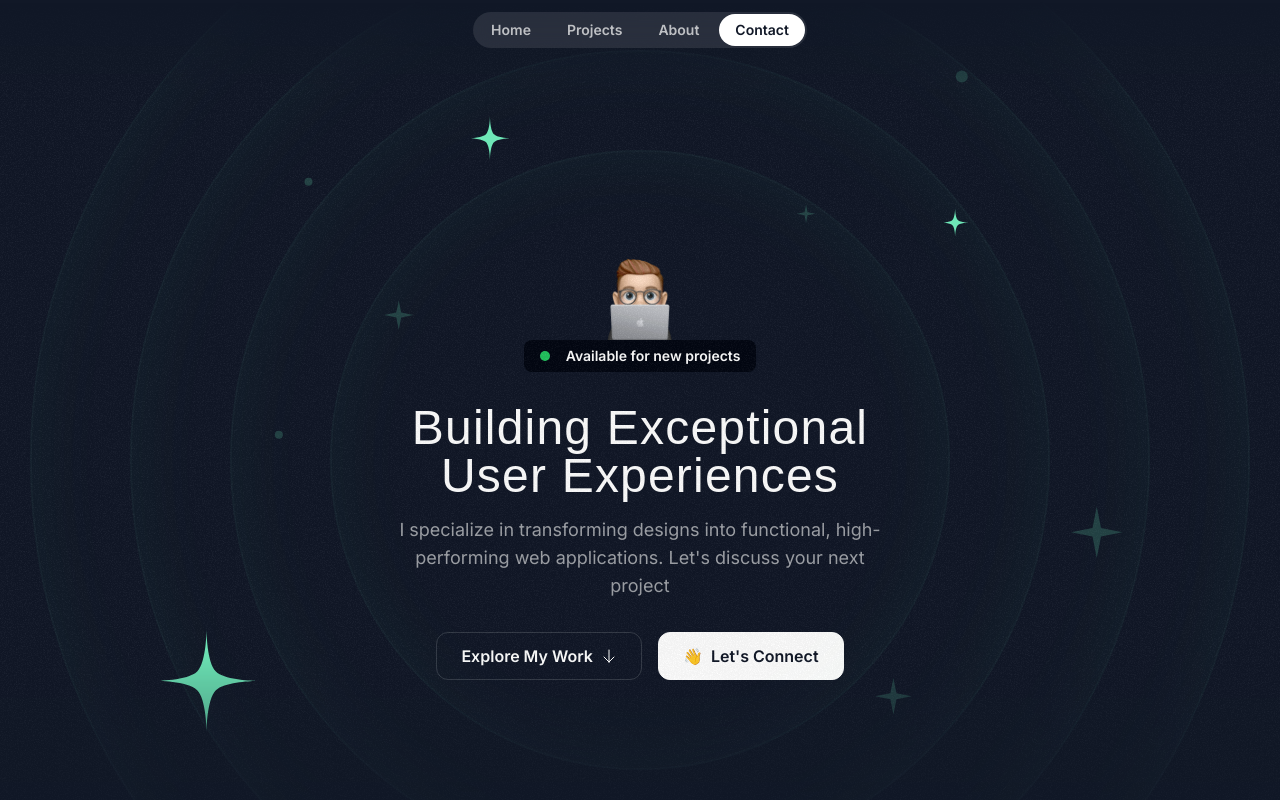
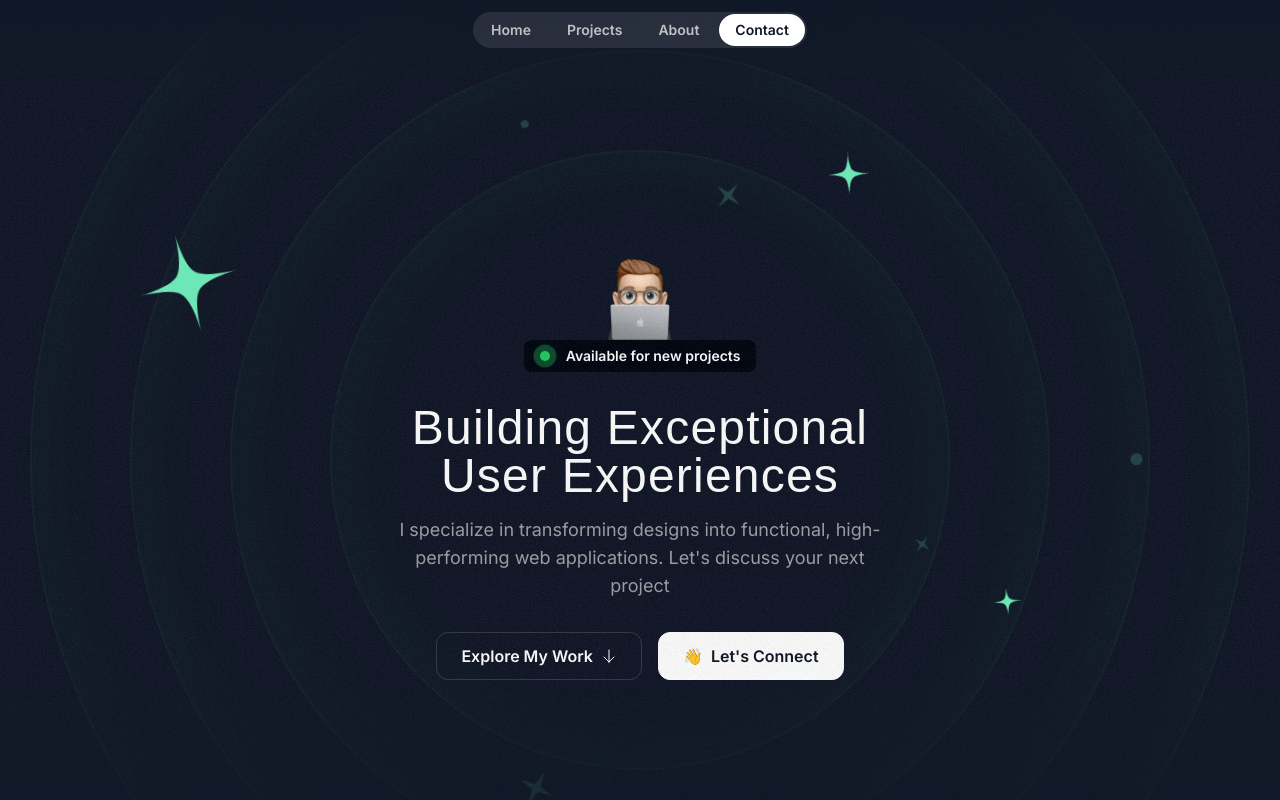
Before and after one commit to Dhananjoy333/Personal-Portfolio, a Next.js app: page / in a window 1280 px wide. Shown: the top 800 px of the page. Built offline with nearby package versions, Linux system fonts and the light colour scheme; a web font is replaced by a local one.

Commit message:
hero section animation done

```diff
--- a/src/components/HeroOrbit.tsx
+++ b/src/components/HeroOrbit.tsx
@@ -1,19 +1,43 @@
 import { PropsWithChildren } from "react"
+import { twMerge } from "tailwind-merge";
 
-export const HeroOrbit = ({children, size, rotation}: PropsWithChildren<{size: number; rotation: number}>) => {
+export const HeroOrbit = ({
+  children,
+  size,
+  rotation,
+  shouldOrbit = false,
+  orbitDuration,
+  shouldSpin = false,
+  spinDuration
+}: PropsWithChildren<{
+  size: number;
+  rotation: number;
+  shouldOrbit?: boolean;
+  orbitDuration?: string;
+  shouldSpin?: boolean;
+  spinDuration?:string;
+}>) => {
   return (
     <div className='absolute left-1/2 top-1/2 -translate-x-1/2 -translate-y-1/2'>
+      <div className={twMerge(shouldOrbit === true &&"animate-spin")} style={{
+        animationDuration: orbitDuration,
+      }}>
         <div className='flex items-start justify-start' style={{
             transform: `rotate(${rotation}deg)`,
             height: `${size}px`,
             width: `${size}px`,
         }}>
-          <div className='inline-flex ' style={{
-            transform: `rotate(${rotation * -1}deg)`,
+          <div className= {twMerge(shouldSpin === true &&"animate-spin")} style={{
+            animationDuration: spinDuration
           }}>
-            {children}
+            <div className='inline-flex ' style={{
+              transform: `rotate(${rotation * -1}deg)`,
+            }}>
+              {children}
+            </div>
           </div>
         </div>
       </div>
+    </div>
   )
 }
--- a/src/sections/Hero.tsx
+++ b/src/sections/Hero.tsx
@@ -17,42 +17,44 @@
         <div className='size-[820px] hero-ring'></div>
         <div className='size-[1020px] hero-ring'></div>
         <div className='size-[1220px] hero-ring'></div>
-        <HeroOrbit size={800} rotation={-72}>
-              <StarIcon className='size-28 text-emerald-300'/>
+        <HeroOrbit size={430} rotation={-14} shouldOrbit orbitDuration='30s' shouldSpin spinDuration='3s'>
+              <SparkleIcon className='size-8 text-emerald-300/20'/>
         </HeroOrbit>
-        <HeroOrbit size={550} rotation={20}>
+        <HeroOrbit size={440} rotation={79} shouldOrbit orbitDuration='32s' shouldSpin spinDuration='3s'>
+              <SparkleIcon className='size-5 text-emerald-300/20'/>
+        </HeroOrbit>
+        <HeroOrbit size={520} rotation={-41} shouldOrbit orbitDuration='34s'>
+              <div className='size-2 rounded-full bg-emerald-300/20'/>
+        </HeroOrbit>
+        <HeroOrbit size={530} rotation={178} shouldOrbit orbitDuration='36s' shouldSpin spinDuration='3s'>
+              <SparkleIcon className='size-10 text-emerald-300/20'/>
+        </HeroOrbit>
+        <HeroOrbit size={550} rotation={20} shouldOrbit orbitDuration='38s' shouldSpin spinDuration='6s'>
               <StarIcon className='size-12 text-emerald-300'/>
         </HeroOrbit>
-        <HeroOrbit size={590} rotation={98}>
+        <HeroOrbit size={590} rotation={98} shouldOrbit orbitDuration='40s' shouldSpin spinDuration='6s'>
               <StarIcon className='size-8 text-emerald-300'/>
         </HeroOrbit>
-        <HeroOrbit size={430} rotation={-14}>
-              <SparkleIcon className='size-8 text-emerald-300/20'/>
+        <HeroOrbit size={620} rotation={-5} shouldOrbit orbitDuration='42s'>
+              <div className='size-2 rounded-full bg-emerald-300/20'/>
         </HeroOrbit>
-        <HeroOrbit size={440} rotation={79}>
-              <SparkleIcon className='size-5 text-emerald-300/20'/>
-        </HeroOrbit>
-        <HeroOrbit size={530} rotation={178}>
-              <SparkleIcon className='size-10 text-emerald-300/20'/>
-        </HeroOrbit>
-        <HeroOrbit size={710} rotation={144}>
+        <HeroOrbit size={710} rotation={144} shouldOrbit orbitDuration='44s' shouldSpin spinDuration='3s'>
               <SparkleIcon className='size-14 text-emerald-300/20'/>
         </HeroOrbit>
-        <HeroOrbit size={720} rotation={85}>
+        <HeroOrbit size={720} rotation={85} shouldOrbit orbitDuration='46s'>
               <div className='size-3 rounded-full bg-emerald-300/20'/>
         </HeroOrbit>
-        <HeroOrbit size={520} rotation={-41}>
-              <div className='size-2 rounded-full bg-emerald-300/20'/>
-        </HeroOrbit>
-        <HeroOrbit size={620} rotation={-5}>
-              <div className='size-2 rounded-full bg-emerald-300/20'/>
+        <HeroOrbit size={800} rotation={-72} shouldOrbit orbitDuration='48s' shouldSpin spinDuration='6s'>
+              <StarIcon className='size-28 text-emerald-300'/>
         </HeroOrbit>
       </div>
       <div className="container">
         <div className='flex flex-col items-center'>
           <Image src={memojiImage} className='size-[100px]' alt="person peeking from behind laptop" />
           <div className='bg-gray-950 border-gray-800 px-4 py-1.5 inline-flex items-center gap-4 rounded-lg'>
-            <div className='bg-green-500 size-2.5 rounded-full'></div>
+            <div className='bg-green-500 size-2.5 rounded-full relative'>
+              <div className='bg-green-500 absolute inset-0 rounded-full animate-ping-large'></div>
+            </div>
             <div className='text-sm font-semibold'>Available for new projects</div>
           </div>
         </div>
--- a/tailwind.config.ts
+++ b/tailwind.config.ts
@@ -1,3 +1,4 @@
+import { addScaleCorrector } from "framer-motion";
 import type { Config } from "tailwindcss";
 
 const config: Config = {
@@ -24,6 +25,17 @@
       fontFamily:{
         sans: 'var(--font-sans)',
         serif: 'var(--font-serif)'
+      },
+      animation:{
+        'ping-large': 'ping-large 1s ease-in-out infinite'
+      },
+      keyframes: {
+        'ping-large' : {
+          '75% , 100%':{
+            transform: 'scale(3)',
+            opacity: '0'
+          }
+        }
       }
     },
   },
```
